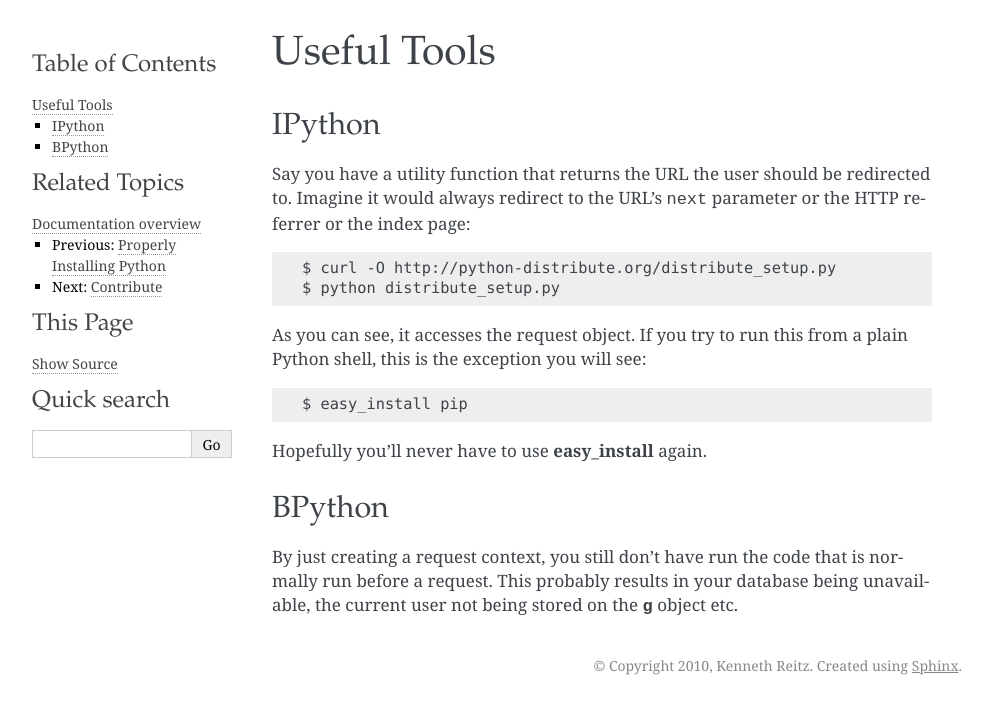
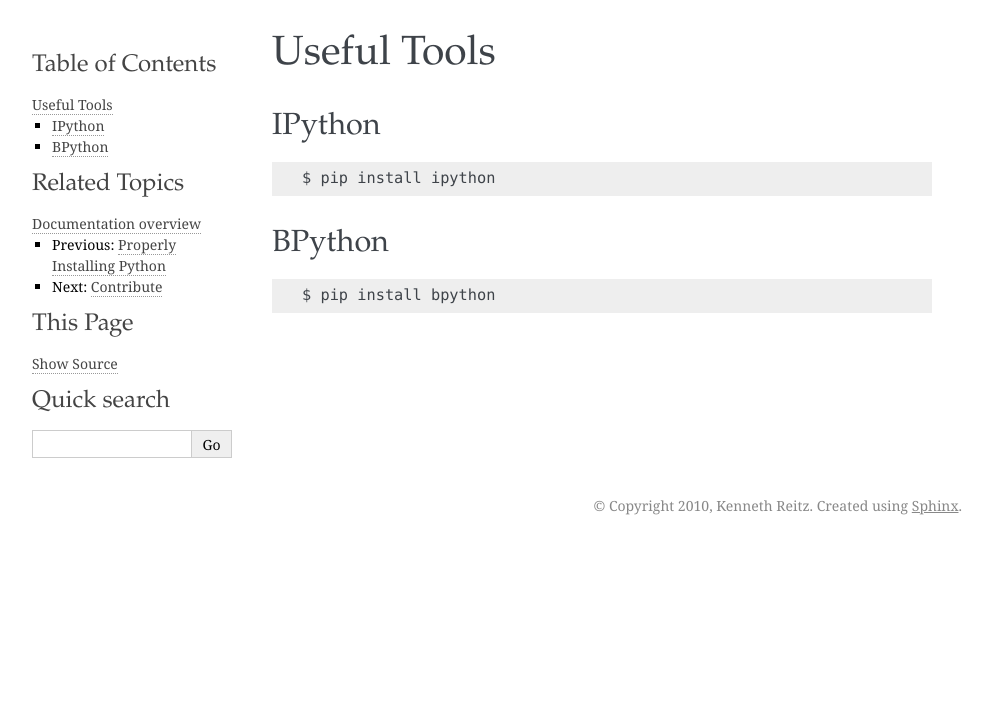
Before and after one commit to realpython/python-guide, a Sphinx documentation site: the page built from docs/useful-tools.rst, in a window 1280 px wide. Shown: the top 714 px of the page, without its empty margins (148-1140 px from the left). Built offline with Sphinx 7.4.7, drawn with Linux system fonts in a browser that asks for light colours; pages that are not in the unit, such as notebooks, are missing from menus.

Commit message:
useful tools

```diff
--- a/docs/useful-tools.rst
+++ b/docs/useful-tools.rst
@@ -1,30 +1,18 @@
 Useful Tools
-=================
+============
 
 IPython
--------------------------------
+-------
 
-Say you have a utility function that returns the URL the user should be
-redirected to.  Imagine it would always redirect to the URL's ``next``
-parameter or the HTTP referrer or the index page::
+::
 
-    $ curl -O http://python-distribute.org/distribute_setup.py
-    $ python distribute_setup.py
-
-As you can see, it accesses the request object.  If you try to run this
-from a plain Python shell, this is the exception you will see: ::
-
-    $ easy_install pip
-
-Hopefully you'll never have to use **easy_install** again.
-
+    $ pip install ipython
 
 
 
 BPython
 -------
 
-By just creating a request context, you still don't have run the code that
-is normally run before a request.  This probably results in your database
-being unavailable, the current user not being stored on the
-:data:`~flask.g` object etc.
+::
+
+    $ pip install bpython
```
